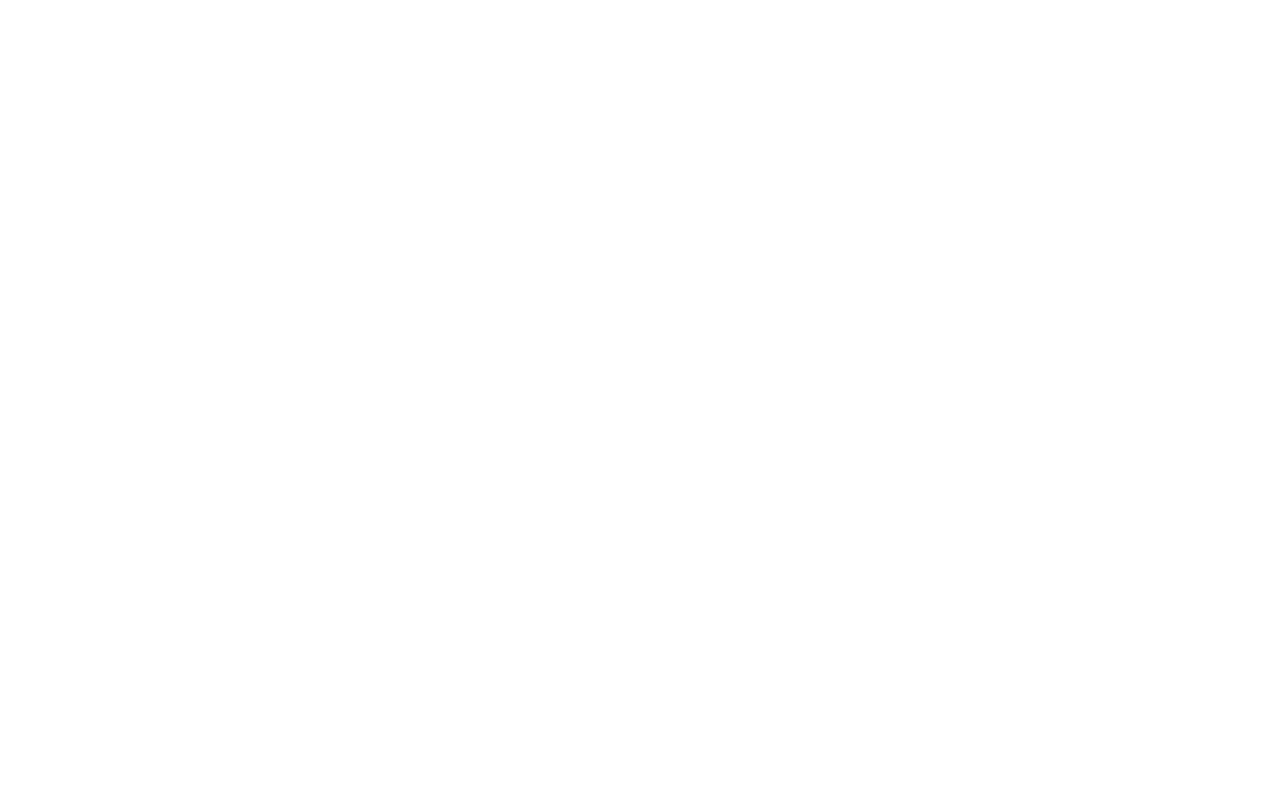
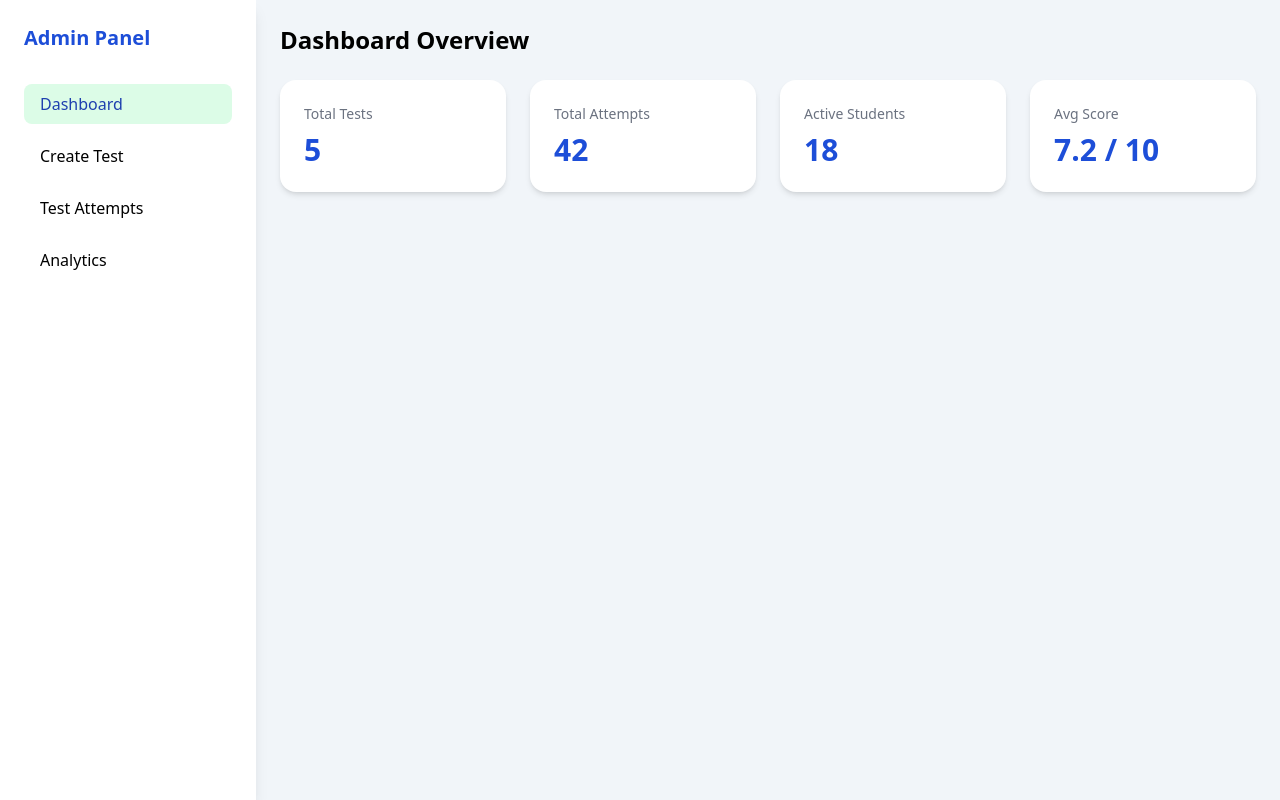
Before and after one commit to Akshay-Gupta10/OnlineAssessment, a React (Vite) app: page /admin in a window 1280 px wide. Before the commit this address had no page. Built offline with nearby package versions, Linux system fonts and the light colour scheme.

Commit message:
Added Admin Layout with admin dashboard

```diff
--- a/src/App.jsx
+++ b/src/App.jsx
@@ -5,6 +5,8 @@
 import ProfilePage from "./pages/ProfilePage";
 import StartTest from "./pages/StartTest";
 import TestResult from "./pages/TestResult";
+import AdminDashboard from "./admin/AdminDashboard";
+import AdminLayout from "./admin/AdminLayout";
 
 function App() {
 
@@ -17,6 +19,9 @@
       <Route path="/profile" element={<ProfilePage/>}/>
       <Route path="/start-test/:id" element={<StartTest />} />
       <Route path="/test-result" element={<TestResult />} />
+      <Route path="/admin" element={<AdminLayout />}>
+          <Route index element={<AdminDashboard />} />
+      </Route>
       </Routes>
   )
 }
--- /dev/null
+++ b/src/admin/AdminDashboard.jsx
@@ -0,0 +1,29 @@
+export default function AdminDashboard() {
+  const cards = [
+    { title: "Total Tests", value: 5 },
+    { title: "Total Attempts", value: 42 },
+    { title: "Active Students", value: 18 },
+    { title: "Avg Score", value: "7.2 / 10" },
+  ];
+
+  return (
+    <div>
+      <h1 className="text-2xl font-bold mb-6">Dashboard Overview</h1>
+
+      <div className="grid sm:grid-cols-2 lg:grid-cols-4 gap-6">
+        {cards.map((c) => (
+          <div
+            key={c.title}
+            className="bg-white rounded-2xl shadow-md p-6
+                       hover:shadow-lg transition"
+          >
+            <p className="text-sm text-gray-500">{c.title}</p>
+            <p className="text-3xl font-bold text-blue-700 mt-2">
+              {c.value}
+            </p>
+          </div>
+        ))}
+      </div>
+    </div>
+  );
+}
--- /dev/null
+++ b/src/admin/AdminLayout.jsx
@@ -0,0 +1,67 @@
+import { NavLink, Outlet } from "react-router-dom";
+
+export default function AdminLayout() {
+  return (
+    <div className="min-h-screen flex bg-slate-100">
+
+      {/* Sidebar */}
+      <aside className="w-64 bg-white shadow-lg p-6 hidden md:block">
+        <h2 className="text-xl font-bold text-blue-700 mb-8">
+          Admin Panel
+        </h2>
+
+        <nav className="space-y-3">
+          <NavLink
+            to="/admin"
+            end
+            className={({ isActive }) =>
+              `block px-4 py-2 rounded-lg font-medium ${
+                isActive ? "bg-green-100 text-blue-800" : "hover:bg-gray-100"
+              }`
+            }
+          >
+            Dashboard
+          </NavLink>
+
+          <NavLink
+            to="/admin/create-test"
+            className={({ isActive }) =>
+              `block px-4 py-2 rounded-lg font-medium ${
+                isActive ? "bg-green-100 text-blue-800" : "hover:bg-gray-100"
+              }`
+            }
+          >
+            Create Test
+          </NavLink>
+
+          <NavLink
+            to="/admin/attempts"
+            className={({ isActive }) =>
+              `block px-4 py-2 rounded-lg font-medium ${
+                isActive ? "bg-green-100 text-blue-800" : "hover:bg-gray-100"
+              }`
+            }
+          >
+            Test Attempts
+          </NavLink>
+
+          <NavLink
+            to="/admin/analytics"
+            className={({ isActive }) =>
+              `block px-4 py-2 rounded-lg font-medium ${
+                isActive ? "bg-green-100 text-blue-800" : "hover:bg-gray-100"
+              }`
+            }
+          >
+            Analytics
+          </NavLink>
+        </nav>
+      </aside>
+
+      {/* Main Content */}
+      <main className="flex-1 p-6">
+        <Outlet />
+      </main>
+    </div>
+  );
+}
```
